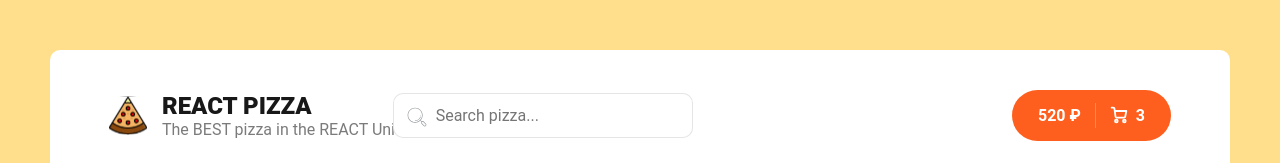
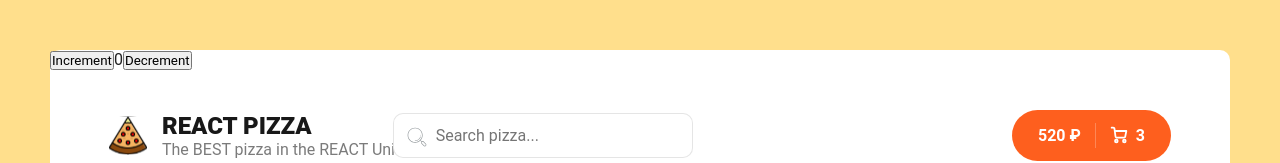
Before and after one commit to KatePolyakov/pizza-tsx, a React (Create React App) app: page / in a window 1280 px wide. Shown: the top 163 px of the page. Built offline with nearby package versions, Linux system fonts and the light colour scheme; no server answers.

Commit message:
redux toolkit counter

```diff
--- a/src/App.js
+++ b/src/App.js
@@ -1,11 +1,16 @@
 
 import React, { useState, createContext } from 'react';
+
+//useSelector == useContext, useDispatch == to do smth g
+import { useSelector, useDispatch } from 'react-redux';
 import { Routes, Route } from "react-router-dom";
 
 import Header from './components/header';
 import Home from './pages/Home';
 import NotFound from './pages/NotFound';
 import Cart from './pages/Cart';
+
+import { increment, decrement } from './redux/slices/filterSlice';
 import './scss/app.scss';
 
 export const SearchContext = createContext('');
@@ -13,9 +18,25 @@
 function App() {
 
   const [searchValue, setSearchValue] = useState('');
+  const count = useSelector((state) => state.counter.count)
+  const dispatch = useDispatch()
 
   return (
     <div className="wrapper">
+      <button
+        aria-label="Increment value"
+        onClick={() => dispatch(increment())}
+      >
+        Increment
+      </button>
+      <span>{count}</span>
+      <button
+        aria-label="Decrement value"
+        onClick={() => dispatch(decrement())}
+      >
+        Decrement
+      </button>
+
       <SearchContext.Provider value={{ searchValue, setSearchValue}}>
         <Header/>
         <div className="content">
--- a/src/index.js
+++ b/src/index.js
@@ -2,15 +2,19 @@
 import ReactDOM from 'react-dom/client';
 
 import { BrowserRouter } from "react-router-dom";
+import { Provider } from 'react-redux';
 
 import './index.css';
 import App from './App';
-import { store } from './redux/store'
+import { store } from './redux/store';
+
 
 
 const root = ReactDOM.createRoot(document.getElementById('root'));
 root.render(
   <BrowserRouter>
-    <App />
+    <Provider store={store}>
+      <App />
+    </Provider>
   </BrowserRouter>
 );
--- /dev/null
+++ b/src/redux/slices/filterSlice.js
@@ -0,0 +1,26 @@
+import { createSlice } from '@reduxjs/toolkit'
+
+const initialState = {
+  count: 0, //could be different name, not only value
+}
+
+export const counterSlice = createSlice({
+  name: 'counter',
+  initialState, //the first state
+  reducers: {
+    increment: (state) => { //state is the state of slice
+      state.count += 1
+    },
+    decrement: (state) => {
+      state.count -= 1
+    },
+    incrementByAmount: (state, action) => {
+      state.count += action.payload
+    },
+  },
+})
+
+// Action creators are generated for each case reducer function
+export const { increment, decrement, incrementByAmount } = counterSlice.actions
+
+export default counterSlice.reducer
--- a/src/redux/store.js
+++ b/src/redux/store.js
@@ -1,7 +1,6 @@
 import { configureStore } from "@reduxjs/toolkit";
+import counterReducer from './slices/filterSlice';
 
 export const store = configureStore ({
-  reducer: {},
-});
-
-console.log('store', store);
+  reducer: { counter: counterReducer },
+})
```
